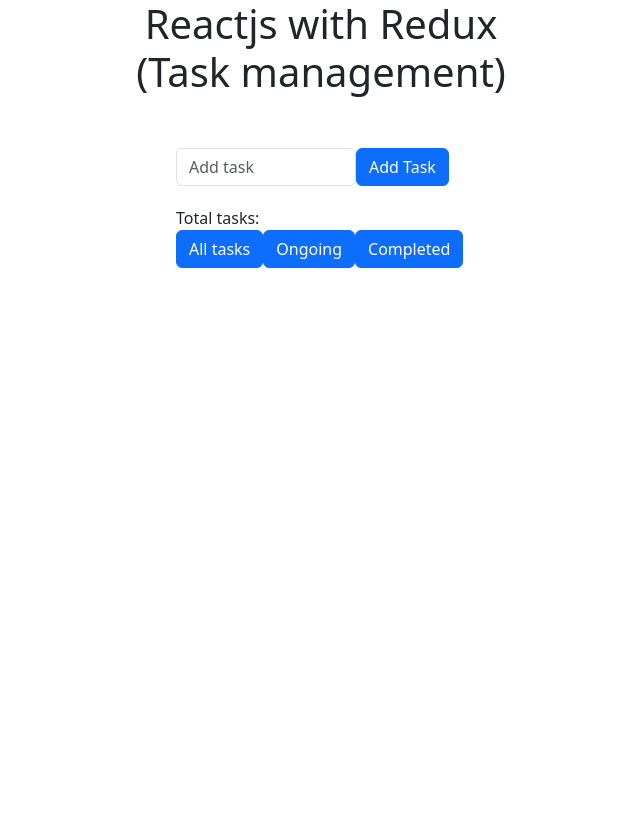
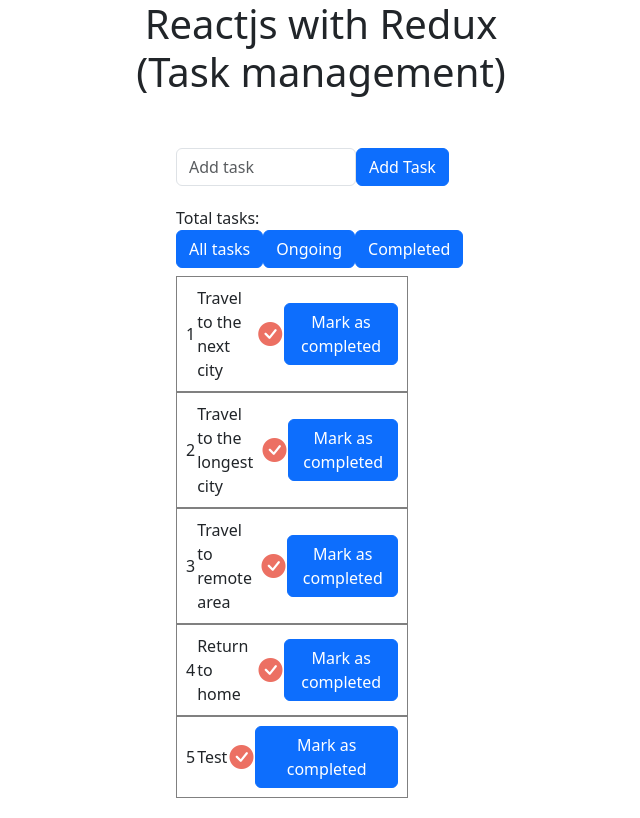
Before and after one commit to josecome/reactjs-with-redux, a React (Create React App) app: page / in a window 1280 px wide. Both pictures are taken after a click on the button "All tasks". Shown: the whole page, without its empty margins (319-959 px from the left). Built offline with nearby package versions, Linux system fonts and the light colour scheme; data requests are answered from the project's data file.

Commit message:
Code for populating data from server added

```diff
--- a/package.json
+++ b/package.json
@@ -7,8 +7,10 @@
     "@testing-library/jest-dom": "^5.16.5",
     "@testing-library/react": "^13.4.0",
     "@testing-library/user-event": "^13.5.0",
+    "axios": "^1.3.5",
     "bootstrap": "^5.3.0-alpha3",
     "bootstrap-icons": "^1.10.4",
+    "json-server": "^0.17.3",
     "react": "^18.2.0",
     "react-dom": "^18.2.0",
     "react-redux": "^8.0.5",
@@ -17,6 +19,7 @@
   },
   "scripts": {
     "start": "react-scripts start",
+    "start:server": "json-server --watch ./src/database/db.json",
     "build": "react-scripts build",
     "test": "react-scripts test",
     "eject": "react-scripts eject"
--- a/src/App.js
+++ b/src/App.js
@@ -1,8 +1,10 @@
-import logo from './logo.svg';
 import './App.css';
+import { useState, useEffect } from 'react';
 import Button from './components/Button';
+import axios from 'axios'
 
 function App() {
+  const [tasks, setTasks] = useState([]);
   const divStyle = {
     with: '800px',
   };
@@ -26,15 +28,29 @@
   const alltasks = {
 
   };
-  const addTask = () => {
-
+  const addTask = async () => {
+    return ''
   };
-  const getData = () => {
-    return ''
+  const getData = async () => {
+    const res = await axios.get("http://127.0.0.1:3000/task");
+    setTasks(res.data)
+    console.log(res);
   };
   const TasksList = (v) => {
     return ''
-  }
+  };
+  const completed = (v) => {
+    return ''
+  };
+  const taskStyle = {
+    padding: '8px',
+    width: '80%',
+    border: '1px solid gray',
+  };
+  const statusStyle = {
+    fontSize: '24px',
+    color: '#EC7063',
+  };
   return (
     <div style={ divStyle }>
       <h1 style={ centerText }>Reactjs with Redux<br />(Task management)</h1><br />
@@ -45,7 +61,7 @@
           style={{ width: '180px' }} />
         <Button
           text={'Add Task'}
-          onClick={ addTask }
+          onClick={ () => addTask() }
           class_name={'btn btn-primary'}
         />
       </div>
@@ -54,25 +70,49 @@
           <div style={ marginBottom }>
             <Button
               text={'All tasks'}
-              onClick={ getData }
+              onClick={ () => getData() }
               class_name={'btn btn-primary'}
               style={{ paddingLeft: '4px', marginRight: '4px' }}
             />
             <Button
               text={'Ongoing'}
-              onClick={ TasksList('Ongoing') }
+              onClick={ () => TasksList('Ongoing') }
               class_name={'btn btn-primary'}
               style={{ paddingLeft: '4px', marginRight: '4px' }}
             />
             <Button
               text={'Completed'}
-              onClick={ TasksList('Completed') }
+              onClick={ () => TasksList('Completed') }
               class_name={'btn btn-primary'}
               style={{ paddingLeft: '4px', marginRight: '4px' }}
             />
           </div>
           <div style={ alltasks }>
-
+            {
+              tasks.map((task) => (
+                <div key={tasks.indexOf(task)} style={ taskStyle } >
+                  <table>
+                    <tbody>
+                      <tr>
+                        <td><div id="iddiv">{ task.id }</div></td>
+                        <td>{ task.task }</td>
+                        <td><i v-show="task.status === 'Completed'" class="bi bi-check-circle-fill"
+                          style={ statusStyle }></i></td>
+                        <td>
+                          <Button
+                            v-show="task.status === 'Ongoing'"
+                            text={'Mark as completed'}
+                            onClick={ () => completed(task) }
+                            class_name={'btn btn-primary'}
+                            style={{ paddingLeft: '4px', marginRight: '4px' }}
+                          />
+                        </td>
+                      </tr>
+                    </tbody>
+                  </table>
+                </div>
+              ))
+            }
           </div>
       </div>
 
--- /dev/null
+++ b/src/database/db.json
@@ -0,0 +1,31 @@
+{
+    "task": [
+      {
+        "id": 1,
+        "task": "Travel to the next city",
+        "status": "Completed"
+      },
+      {
+        "id": 2,
+        "task": "Travel to the longest city",
+        "status": "Completed"
+      },
+      {
+        "id": 3,
+        "task": "Travel to remote area",
+        "status": "Ongoing"
+      },
+      {
+        "id": 4,
+        "task": "Return to home",
+        "status": "Ongoing",
+        "favorite": 0
+      },
+      {
+        "id": 5,
+        "task": "Test",
+        "status": "Ongoing",
+        "favorite": 0
+      }
+    ]
+  }
```
Also changed, not shown: 1 other file (tests, documents, lock files or other folders).
